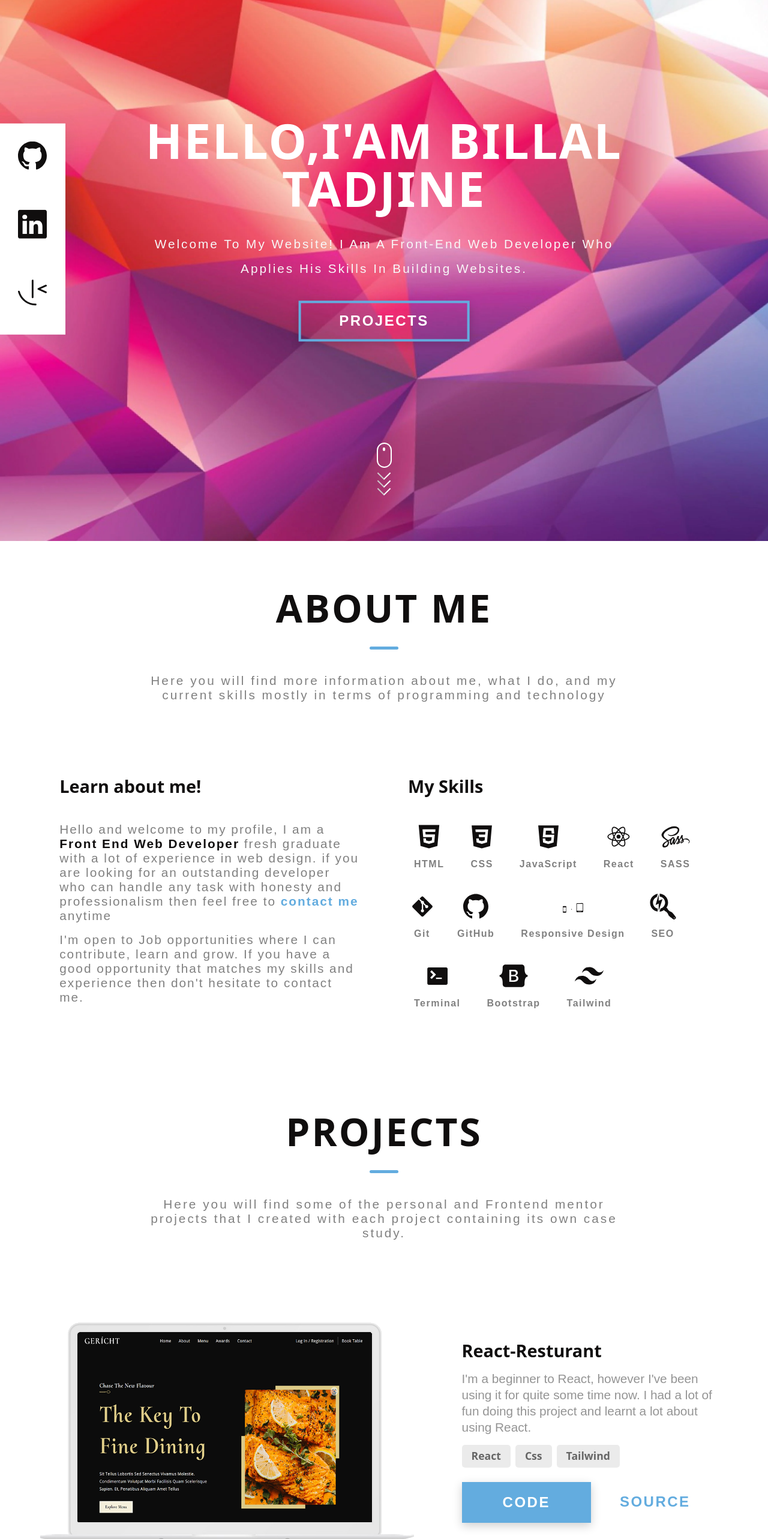
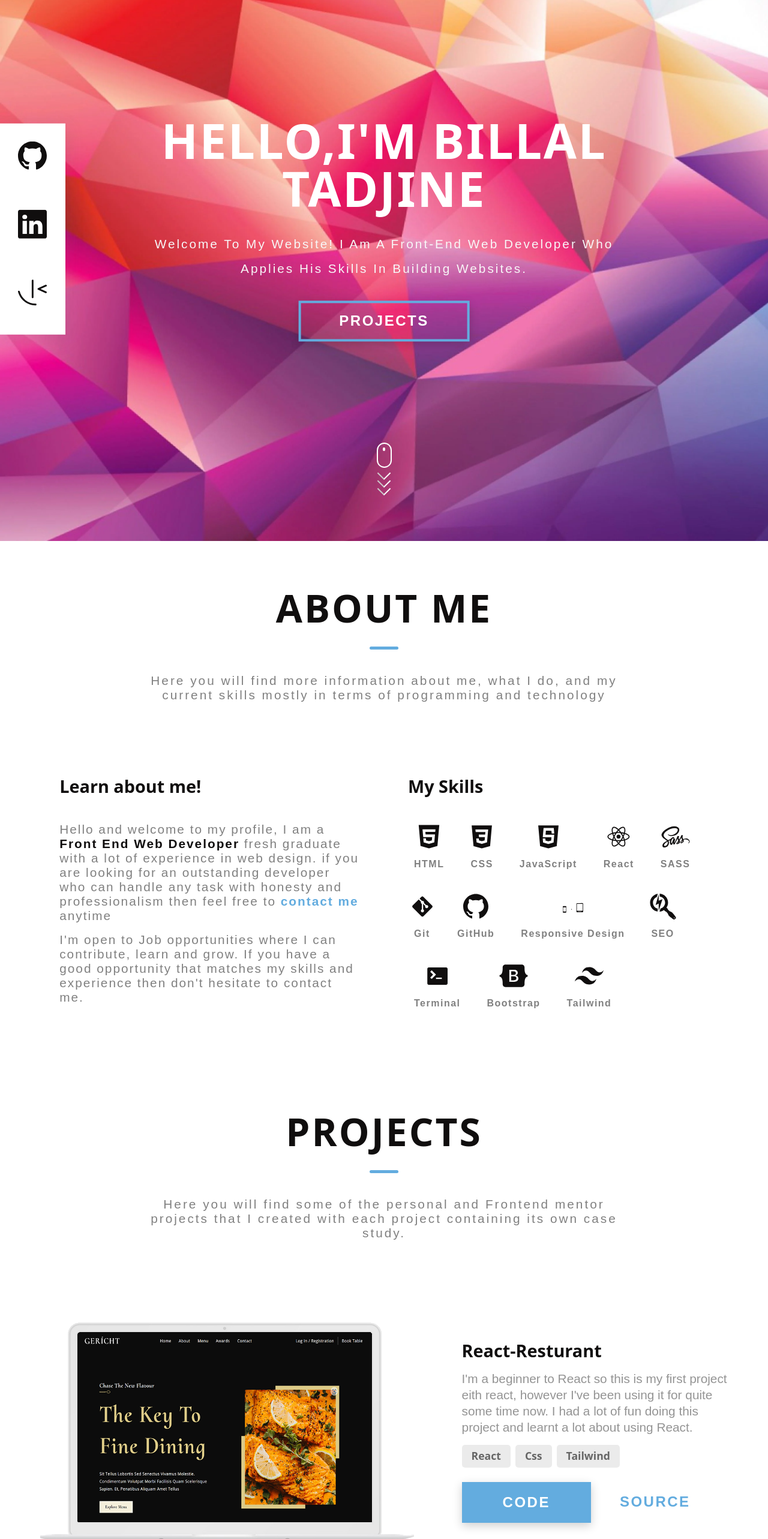
Before and after one commit to billal2022/Billal-Tadjine, a React (Create React App) app: page / in a window 1280 px wide. Shown: the part 234-2800 px from the top of the page at 60% size. Built offline with nearby package versions, Linux system fonts and the light colour scheme.

Commit message:
little changes

```diff
--- a/src/components/footer/Footer.jsx
+++ b/src/components/footer/Footer.jsx
@@ -25,7 +25,7 @@ export default function Footer() {
     <div className='Footer__main-container-bot'>
         @ Copyright
 
-     2023. Made by <a href='Home'>Billal Tadjine</a>
+     2023. Made by <a href='#Home' target={'_blank'}>Billal Tadjine</a>
         </div>
 
         </div>
--- a/src/components/header/Header.jsx
+++ b/src/components/header/Header.jsx
@@ -11,7 +11,7 @@ function Header() {
   return (
     <header id='Home'>
       <section className='app__Header'>
-        <h1 className='app__Header-title'>HELLO,I'AM BILLAL TADJINE</h1>
+        <h1 className='app__Header-title'>HELLO,I'M BILLAL TADJINE</h1>
 <p className='app__Header-p'>Welcome to my website! I am a front-end web developer who applies his skills in building websites.</p>
   <a href='#Projects'>  <Button Button="PROJECTS" href={"#Projects"}/></a>
 
--- a/src/components/navbar/Navbar.css
+++ b/src/components/navbar/Navbar.css
@@ -76,19 +76,6 @@ letter-spacing: 1px;
 
 }
 
-.app__navbar-login {
-    display: flex;
-    justify-content: flex-end;
-    align-items: center;
-}
-
-.app__navbar-login a {
-    margin: 0 1rem;
-    text-decoration: none;
-    transition: .5s ease;
-}
-
-
 .app__navbar-smallscreen {
     display: none;
 }
@@ -112,7 +99,7 @@ letter-spacing: 1px;
 
 .app__navbar-smallscreen_overlay .overlay__close {
     font-size: 27px;
-    color: var(--color-golden);
+    color: black;
     cursor: pointer;
     position: absolute;
     top: 32px;
@@ -156,7 +143,7 @@ letter-spacing: 1px;
 
 
 
-@media screen and (max-width: 1150px) {
+@media (max-width: 1150px) {
     .app__navbar-links {
         display: none;
     }
@@ -171,8 +158,4 @@ letter-spacing: 1px;
         padding: 1rem;
     }
 
-    .app__navbar-login {
-        display: none;
-    }
-
 }
--- a/src/constants/data.js/data.jsx
+++ b/src/constants/data.js/data.jsx
@@ -1,7 +1,7 @@
 export const Data = [
   {
     title: 'React-Resturant',
-    description: "I'm a beginner to React, however I've been using it for quite some time now. I had a lot of fun doing this project and learnt a lot about using React.",
+    description: "I'm a beginner to React so this is my first project eith react, however I've been using it for quite some time now. I had a lot of fun doing this project and learnt a lot about using React.",
       image: require('./images/1.png'),
       tags: ['React', 'Css',"Tailwind"],
     source: 'https://billal2022.github.io/ch1-React-Resturant/',
```
